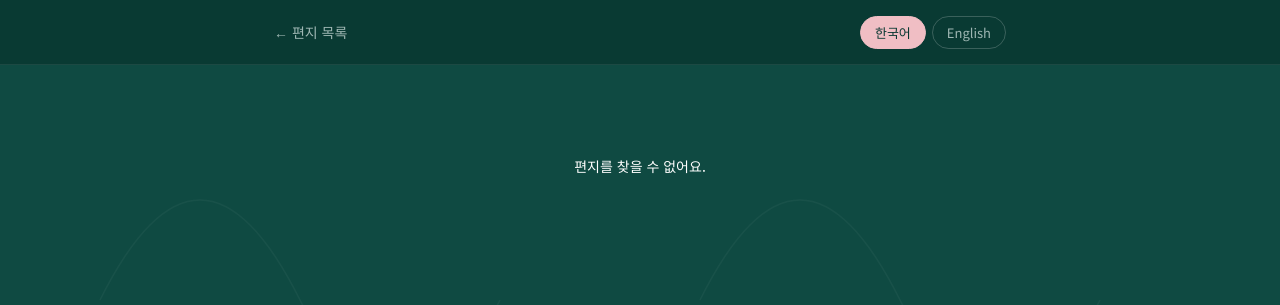
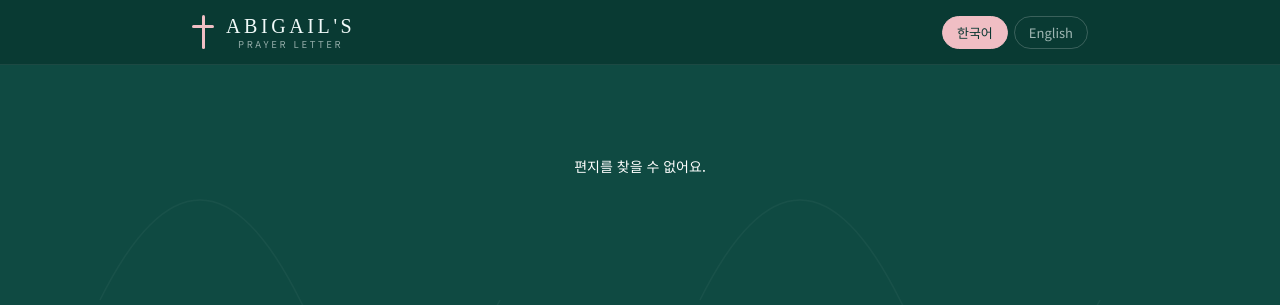
Before and after one commit to gahee-gayle/prayer-letter, a plain HTML site: page letter.html in a window 1280 px wide. Drawn offline with Linux system fonts and the light colour scheme.

Commit message:
Add files via upload

```diff
--- a/letter.html
+++ b/letter.html
@@ -36,7 +36,7 @@
       position: sticky; top: 0; z-index: 100;
     }
     .header-inner {
-      max-width: 860px; margin: 0 auto; padding: 0 5%;
+      max-width: none; margin: 0 auto; padding: 0 15%;
       height: 64px; display: flex; align-items: center; justify-content: space-between;
     }
     .back-btn {
@@ -56,7 +56,7 @@
     .lang-btn.active { background: var(--blush-300); color: var(--teal-900); border-color: var(--blush-300); font-weight: 500; }
     .lang-btn:hover:not(.active) { background: rgba(255,255,255,0.1); color: var(--text-on-dark); }
 
-    main { max-width: 720px; margin: 0 auto; padding: 2.5rem 5% 5rem; position: relative; z-index: 1; }
+    main { max-width: none; margin: 0 auto; padding: 2.5rem 15% 5rem; position: relative; z-index: 1; }
 
     .letter-wrap {
       background: var(--cream-50);
@@ -176,7 +176,16 @@
 
 <header>
   <div class="header-inner">
-    <a href="letters.html" class="back-btn">← 편지 목록</a>
+    <a href="letters.html" style="display:flex;align-items:center;gap:12px;text-decoration:none;">
+      <div style="width:22px;height:34px;position:relative;flex-shrink:0;">
+        <span style="position:absolute;width:3px;height:34px;background:#f0bec4;border-radius:2px;left:9.5px;top:0;"></span>
+        <span style="position:absolute;width:22px;height:3px;background:#f0bec4;border-radius:2px;left:0;top:10px;"></span>
+      </div>
+      <div style="display:flex;flex-direction:column;line-height:1.25;align-items:center;">
+        <span style="font-family:'Noto Serif KR',serif;font-size:20px;font-weight:500;color:#f0faf9;letter-spacing:0.18em;text-transform:uppercase;">Abigail's</span>
+        <span style="font-size:9.5px;color:rgba(240,250,249,0.6);letter-spacing:0.28em;text-transform:uppercase;">Prayer Letter</span>
+      </div>
+    </a>
     <div class="lang-toggle">
       <button class="lang-btn active" onclick="setLang('ko',this)">한국어</button>
       <button class="lang-btn" onclick="setLang('en',this)">English</button>
```
Also changed, not shown: letters.html (+1 -1 lines).
